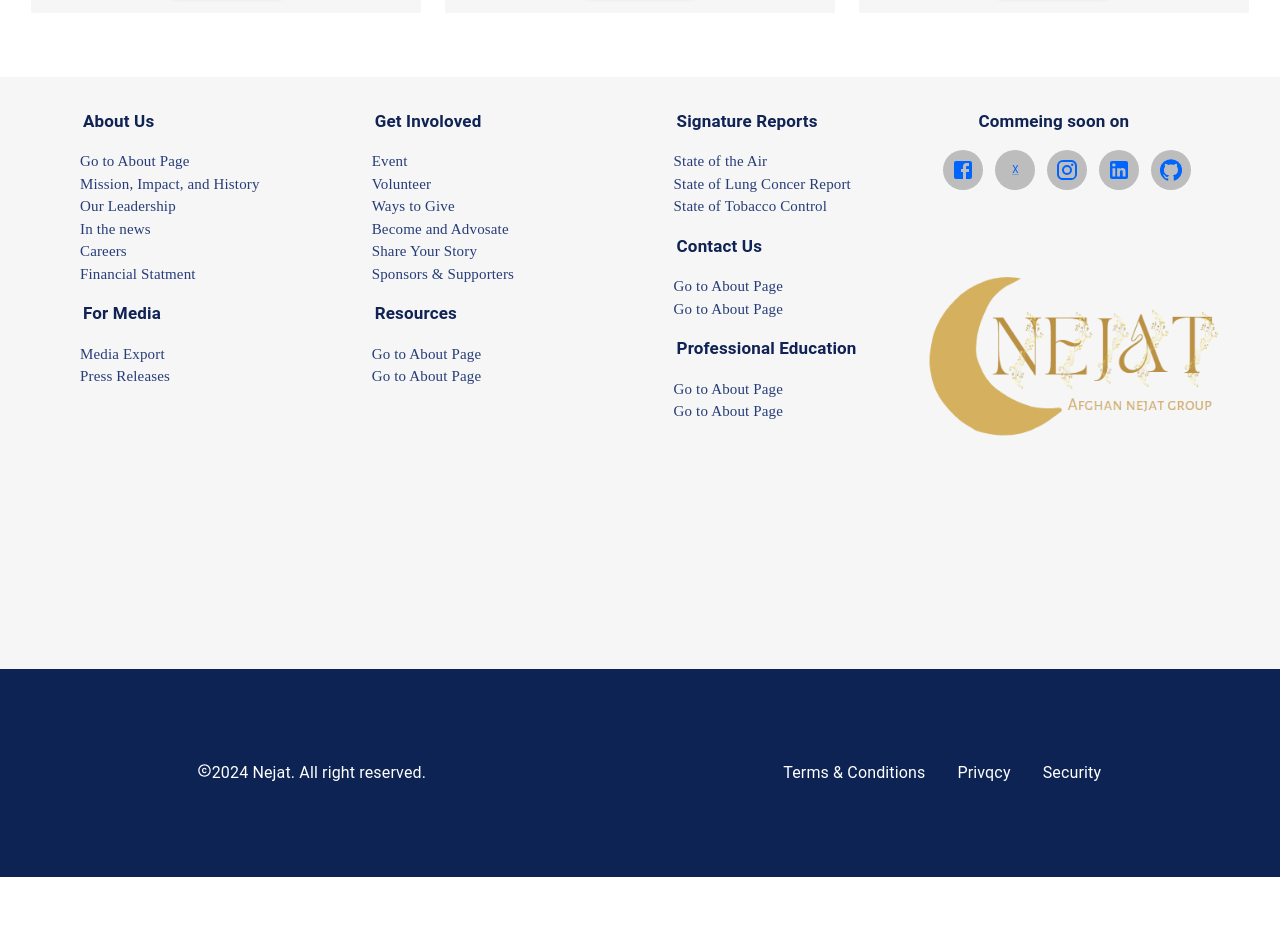
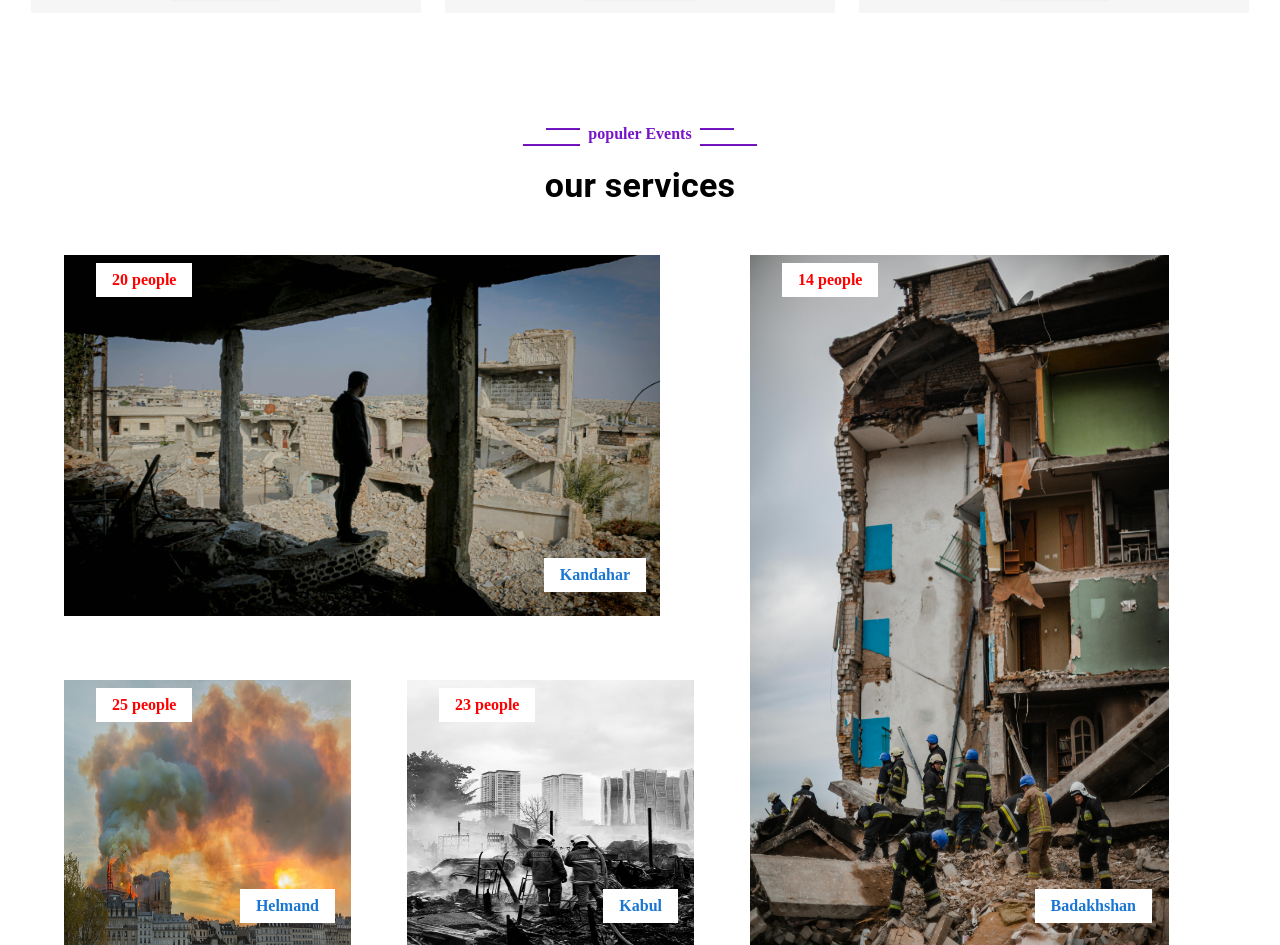
Before and after one commit to faizmohmmadR/nejat, a React (Create React App) app in the folder frontend/: page / in a window 1280 px wide. Shown: the part 4127-5072 px from the top of the page. Before the commit the page ends 5004 px from the top, so only its background shows below. Built offline with nearby package versions, Linux system fonts and the light colour scheme.

Commit message:
this image section is done

```diff
--- a/frontend/src/App.js
+++ b/frontend/src/App.js
@@ -4,12 +4,14 @@ import { Outlet } from "react-router-dom";
 import { Grid } from "@mui/material";
 import Footer from "./Components/Layout/Footer/Footer";
 import Nav from "./Components/Layout/Nav/Nav";
+import PopulerEvent from "./Components/Layout/PopulerEvent/PopulerEvent";
 
 function App() {
   return (
     <Grid maxWidth="xl" margin="0px auto" container>
       <Nav />
       <Outlet />
+      <PopulerEvent />
       <Footer />
     </Grid>
   );
--- /dev/null
+++ b/frontend/src/Components/Layout/PopulerEvent/PopulerEvent.jsx
@@ -0,0 +1,273 @@
+import { Grid, Typography, Container, Box, Divider } from "@mui/material";
+import React from "react";
+import { styled } from "@mui/system";
+
+const PopulerEvent = () => {
+  const StyledImage = styled("img")({
+    width: "90%",
+    height: "90%",
+  });
+
+  return (
+    <Container style={{ marginBottom: "30px" }} marginBottom={6}>
+      <Grid item xs={12} md={12} textAlign={"center"} mt={6} marginBottom={6}>
+        <Grid sx={{ display: "flex", justifyContent: "center", mb: "1em" }}>
+          <Box
+            sx={{
+              display: "flex",
+              flexDirection: "column",
+              width: "10%",
+              height: { xs: "2vh", md: "3vh" },
+              justifyContent: "space-between",
+              padding: "3px 0",
+            }}
+          >
+            <Divider
+              sx={{
+                width: "30%",
+                height: "2px",
+                background: "#7814c9",
+                marginLeft: "70%",
+              }}
+            />
+            <Divider
+              sx={{
+                width: "50%",
+                height: "2px",
+                background: "#7814c9",
+                marginLeft: "50%",
+              }}
+            />
+          </Box>
+
+          <Typography
+            variant="normal"
+            sx={{ fontWeight: "bold", margin: "0 0.5em", color: "#7814c9" }}
+          >
+            populer Events
+          </Typography>
+          <Box
+            sx={{
+              display: "flex",
+              flexDirection: "column",
+              width: "10%",
+              height: { xs: "2vh", md: "3vh" },
+              justifyContent: "space-between",
+              textAlign: "center",
+              padding: "3px 0",
+            }}
+          >
+            <Divider
+              sx={{
+                width: "30%",
+                height: "2px",
+                background: "#7814c9",
+              }}
+            />
+            <Divider
+              sx={{ width: "50%", height: "2px", background: "#7814c9" }}
+            />
+          </Box>
+        </Grid>
+        <Typography variant="h4" sx={{ fontWeight: "bold" }}>
+          our services
+        </Typography>
+      </Grid>
+
+      <Grid container spacing={3} ClassName="container">
+        <Grid item lg={7} md={6}>
+          <Grid container spacing={3}>
+            <Grid
+              item
+              lg={12}
+              md={12}
+              data-wow-delay="0.1s"
+              sx={{
+                transition: "transform 0.3s",
+                "&:hover": {
+                  transform: "scale(1.1)",
+                  objectFit: "cover",
+                },
+                position: "relative",
+              }}
+            >
+              <StyledImage src="img/pexels-ahmed-akacha-6471684.jpg" alt="" />
+              <Box
+                sx={{
+                  backgroundColor: "white",
+                  color: "red",
+                  fontWeight: "bold",
+                  position: "absolute",
+                  top: 0,
+                  start: 0,
+                  margin: "2rem",
+                  padding: "0.5rem 1rem",
+                }}
+              >
+                20 people
+              </Box>
+              <Box
+                sx={{
+                  backgroundColor: "white",
+                  color: "primary.main",
+                  fontWeight: "bold",
+                  position: "absolute",
+                  bottom: "3rem",
+                  right: "4rem",
+                  margin: "1rem",
+                  padding: "0.5rem 1rem",
+                }}
+              >
+                Kandahar
+              </Box>
+            </Grid>
+            <Grid
+              item
+              lg={6}
+              md={12}
+              data-wow-delay="0.3s"
+              sx={{
+                transition: "transform 0.3s",
+                "&:hover": {
+                  transform: "scale(1.1)",
+                },
+                position: "relative",
+              }}
+            >
+              <StyledImage
+                src="img/pexels-david-henry-5440808.jpg"
+                alt=""
+                style={{ height: "70%" }}
+              />
+              <Box
+                sx={{
+                  backgroundColor: "white",
+                  color: "red",
+                  fontWeight: "bold",
+                  position: "absolute",
+                  top: 0,
+                  start: 0,
+                  margin: "2rem",
+                  padding: "0.5rem 1rem",
+                }}
+              >
+                25 people
+              </Box>
+              <Box
+                sx={{
+                  backgroundColor: "white",
+                  color: "primary.main",
+                  fontWeight: "bold",
+                  position: "absolute",
+                  bottom: "8rem",
+                  right: "2rem",
+                  margin: "1rem",
+                  padding: "0.5rem 1rem",
+                }}
+              >
+                Helmand
+              </Box>
+            </Grid>
+            <Grid
+              item
+              lg={6}
+              md={12}
+              data-wow-delay="0.5s"
+              sx={{
+                transition: "transform 0.3s",
+                "&:hover": {
+                  transform: "scale(1.1)",
+                },
+                position: "relative",
+              }}
+            >
+              <StyledImage
+                src="img/pexels-ridzuan-ibrahim-9739131.jpg"
+                alt=""
+                style={{ height: "70%" }}
+              />
+              <Box
+                sx={{
+                  backgroundColor: "white",
+                  color: "red",
+                  fontWeight: "bold",
+                  position: "absolute",
+                  top: 0,
+                  start: 0,
+                  margin: "2rem",
+                  padding: "0.5rem 1rem",
+                }}
+              >
+                23 people
+              </Box>
+              <Box
+                sx={{
+                  backgroundColor: "white",
+                  color: "primary.main",
+                  fontWeight: "bold",
+                  position: "absolute",
+                  bottom: "8rem",
+                  right: "2rem",
+                  margin: "1rem",
+                  padding: "0.5rem 1rem",
+                }}
+              >
+                Kabul
+              </Box>
+            </Grid>
+          </Grid>
+        </Grid>
+        <Grid
+          item
+          lg={5}
+          md={6}
+          data-wow-delay="0.7s"
+          style={{ minHeight: "350px" }}
+          sx={{
+            transition: "transform 0.3s",
+            "&:hover": {
+              transform: "scale(1.1)",
+            },
+            position: "relative",
+          }}
+        >
+          <StyledImage
+            src="img/pexels-алесь-усцінаў-11734705.jpg"
+            alt=""
+            style={{ height: "86%" }}
+          />
+          <Box
+            sx={{
+              backgroundColor: "white",
+              color: "red",
+              fontWeight: "bold",
+              position: "absolute",
+              top: 0,
+              start: 0,
+              margin: "2rem",
+              padding: "0.5rem 1rem",
+            }}
+          >
+            14 people
+          </Box>
+          <Box
+            sx={{
+              backgroundColor: "white",
+              color: "primary.main",
+              fontWeight: "bold",
+              position: "absolute",
+              bottom: "8rem",
+              right: "3rem",
+              margin: "1rem",
+              padding: "0.5rem 1rem",
+            }}
+          >
+            Badakhshan
+          </Box>
+        </Grid>
+      </Grid>
+    </Container>
+  );
+};
+
+export default PopulerEvent;
```
